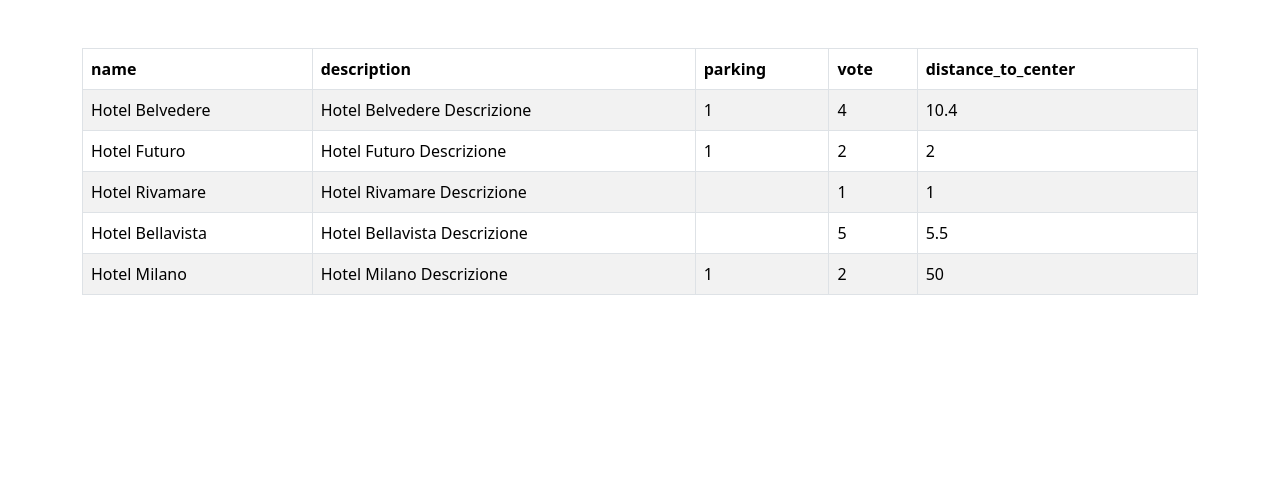
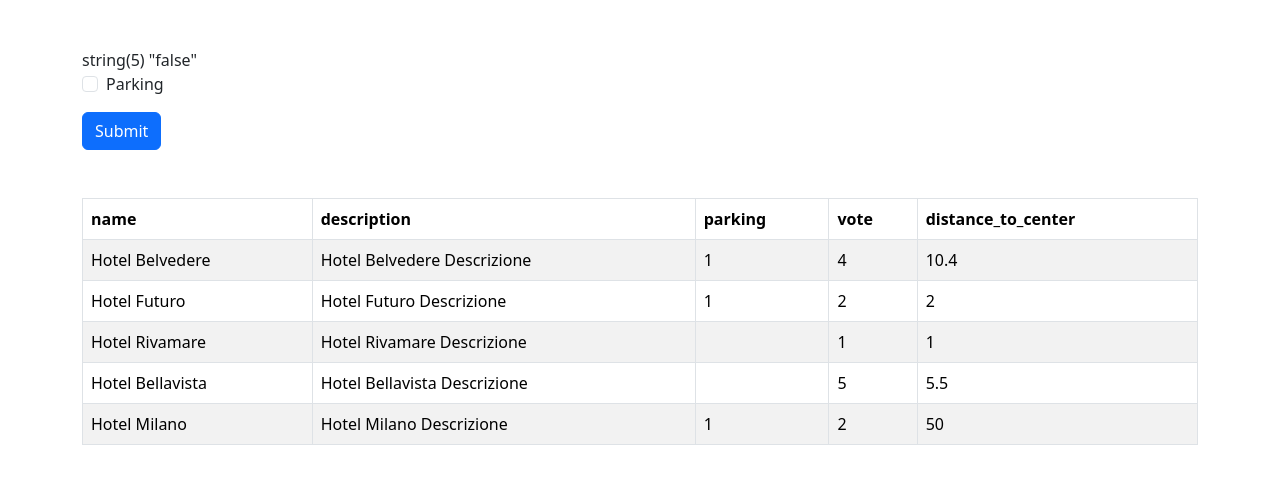
Before and after one commit to fedebacci/php-hotel, a PHP site: page /boolean/ in a window 1280 px wide. Shown: the top 484 px of the page. Run offline with PHP 8.4, Linux system fonts and the light colour scheme.

Commit message:
inserted input for parking filter

```diff
--- a/index.php
+++ b/index.php
@@ -58,6 +58,55 @@
 </head>
 <body>
 
+    <section class="my-5">
+        <div class="container">
+            <div class="row">
+                <div class="col-12">
+                    <form>
+
+                        <?php
+                            $is_parking = isSet($_GET["parking"]) == true ? $_GET["parking"] : "false";
+                            var_dump($is_parking);
+                        ?>
+
+                        <div class="mb-3">
+                            <div class="form-check">
+                                <?php
+                                    // $input_el = $is_parking == "true" ? '<input name="parking" class="form-check-input" type="checkbox" value="true" id="parking" checked>' : '<input name="parking" class="form-check-input" type="checkbox" value="true" id="parking">';
+
+                                    // echo $input_el;
+
+
+
+                                    $input_el = '<input name="parking" class="form-check-input aaa" type="checkbox" value="true" id="parking" ';
+                                    $input_el .= $is_parking == "true" ? 'checked>' : '>';
+
+                                    echo $input_el;
+
+
+                                    // // NON FUNZIONA
+                                    // $input_el = '<input name="parking" class="form-check-input aaa" type="checkbox" ';
+                                    // $input_el .= $is_parking == "true" ? 'value="true" ' : '';
+                                    // $input_el .= 'id="parking" ';
+                                    // $input_el .= $is_parking == "true" ? 'checked>' : '>';
+
+                                    // echo $input_el;
+                                ?>
+
+
+                                <label class="form-check-label" for="parking">
+                                    Parking
+                                </label>
+                            </div>
+                        </div>
+
+
+                        <button action="http://localhost:8080/boolean/esercizi/php-hotel/" type="submit" class="btn btn-primary">Submit</button>
+                    </form>
+                </div>
+            </div>
+        </div>
+    </section>
 
     <section class="my-5">
         <div class="container">
```
